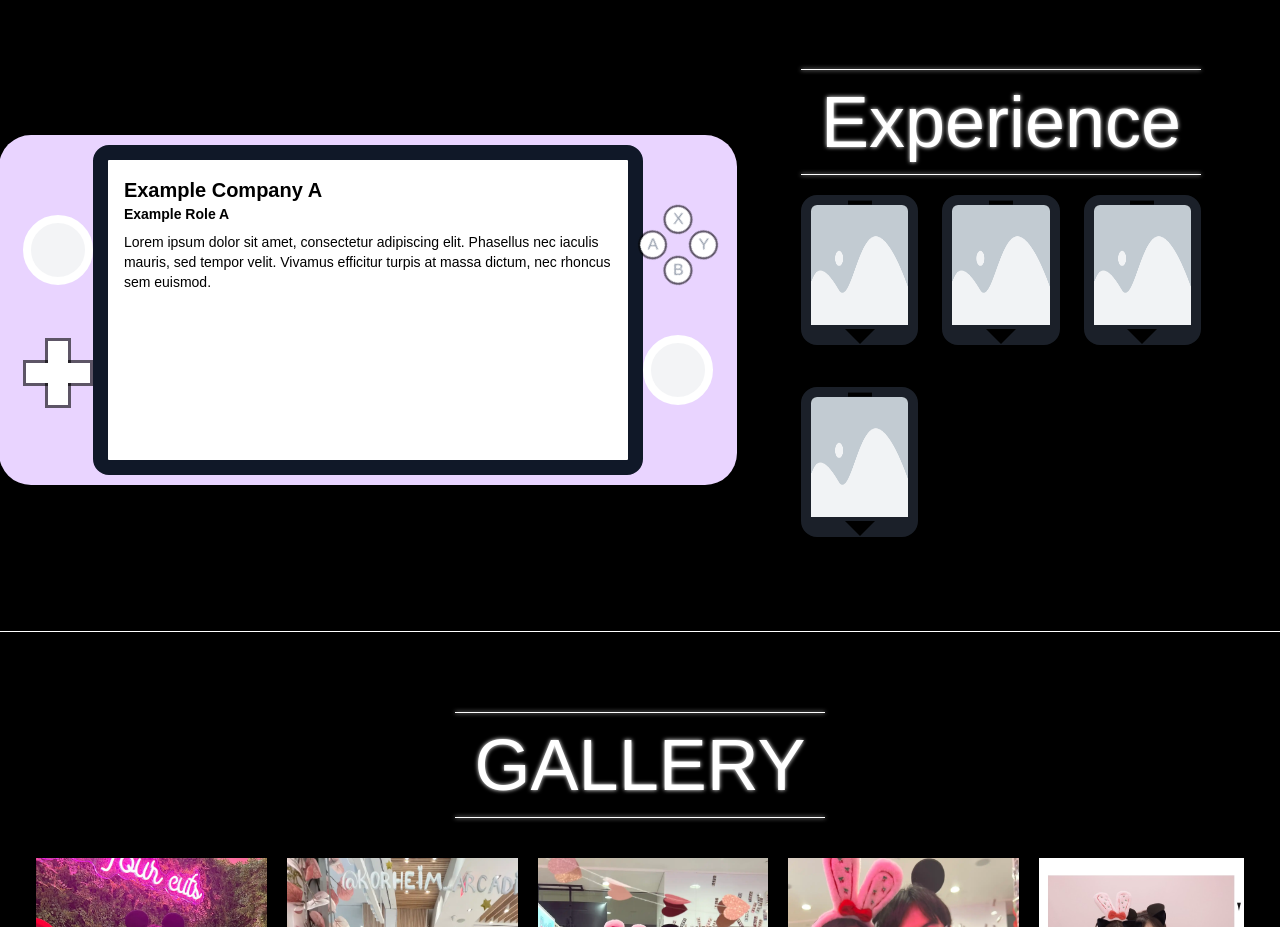
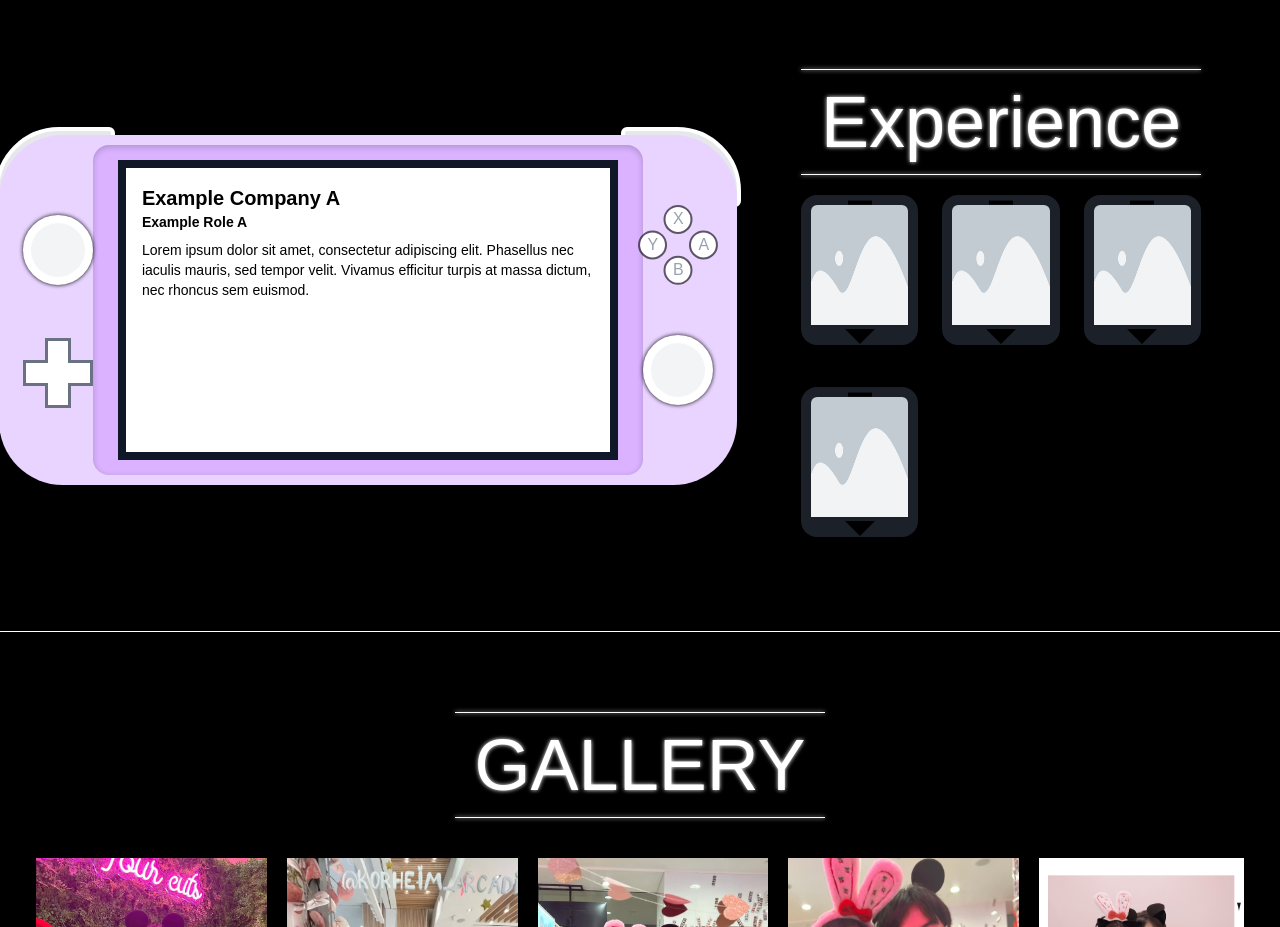
Before and after one commit to Simon-Cun/Portfolio, a Next.js app: page / in a window 1280 px wide. Shown: the part 5220-6147 px from the top of the page. Built offline with nearby package versions, Linux system fonts and the light colour scheme; a web font is replaced by a local one.

Commit message:
updating game console

```diff
--- a/src/components/experience/Experience.tsx
+++ b/src/components/experience/Experience.tsx
@@ -7,25 +7,32 @@ import Image from "next/image";
 const Experience = () => {
   const { selectedExperience, setSelectedExperience, ExperienceData } =
     useExperienceContent();
-  const buttons = ["X", "Y", "A", "B"];
+  const buttons = ["X", "A", "Y", "B"];
   return (
     <section
       id="experience"
       className="flex w-full items-center justify-center gap-16 border-b-1 py-20 pr-20"
     >
-      <div className="flex h-[350px] w-[800px] items-center justify-between rounded-4xl bg-purple-200 px-6">
+      <div className="relative flex h-[350px] w-[800px] items-center justify-between rounded-[4rem] bg-purple-200 px-6">
+        <div className="absolute -top-2 -right-1 -z-20 h-20 w-30 rounded-tl-md rounded-tr-[4rem] rounded-b-md border-4 border-white bg-gray-200 shadow-md"></div>
+        <div className="absolute -top-2 -left-1 -z-20 h-20 w-30 rounded-tl-[4rem] rounded-tr-md rounded-b-md border-4 border-white bg-gray-200 shadow-md"></div>
+
         <div className="flex h-full flex-col items-center justify-between py-20">
-          <div className="h-[70px] w-[70px] rounded-full border-8 border-white bg-gray-100"></div>
+          <div className="h-[70px] w-[70px] rounded-full border-8 border-white bg-gray-100 drop-shadow-[0_0_2px_black]"></div>
           <div className="relative h-16 w-16">
-            <div className="absolute top-0 left-1/2 h-full w-5 -translate-x-1/2 bg-white outline-3 outline-black/60" />
-            <div className="absolute top-1/2 left-0 h-5 w-full -translate-y-1/2 bg-white outline-3 outline-black/60" />
+            <div className="absolute top-0 left-1/2 h-full w-5 -translate-x-1/2 bg-white outline-3 outline-gray-500" />
+            <div className="absolute top-1/2 left-0 h-5 w-full -translate-y-1/2 bg-white outline-3 outline-gray-500" />
             <div className="absolute top-0 left-1/2 h-full w-5 -translate-x-1/2 bg-white" />
           </div>
         </div>
-        <div className="flex h-[330px] w-[550px] flex-col rounded-2xl border-[15px] border-gray-900 bg-white p-4 text-black">
-          <div className="text-xl font-bold">{selectedExperience.title}</div>
-          <div className="text-sm font-semibold">{selectedExperience.job}</div>
-          <p className="mt-2 text-sm">{selectedExperience.information}</p>
+        <div className="flex h-[330px] w-[550px] items-center justify-center rounded-2xl bg-purple-300 shadow-[inset_0_2px_6px_rgba(0,0,0,0.2)]">
+          <div className="flex h-[300px] w-[500px] flex-col border-[8px] border-gray-900 bg-white p-4 text-black">
+            <div className="text-xl font-bold">{selectedExperience.title}</div>
+            <div className="text-sm font-semibold">
+              {selectedExperience.job}
+            </div>
+            <p className="mt-2 text-sm">{selectedExperience.information}</p>
+          </div>
         </div>
         <div className="flex h-full flex-col items-center justify-between py-20">
           <div className="grid h-16 w-16 rotate-45 grid-cols-2 gap-2">
@@ -41,7 +48,7 @@ const Experience = () => {
             ))}
           </div>
 
-          <div className="h-[70px] w-[70px] rounded-full border-8 border-white bg-gray-100"></div>
+          <div className="h-[70px] w-[70px] rounded-full border-8 border-white bg-gray-100 drop-shadow-[0_0_2px_black]"></div>
         </div>
       </div>
       <div>
```
